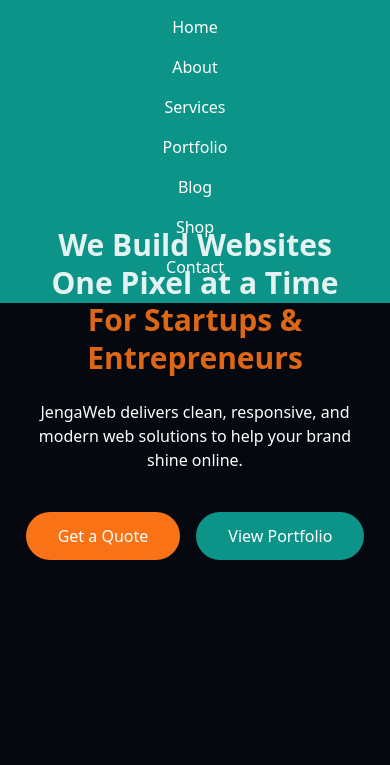
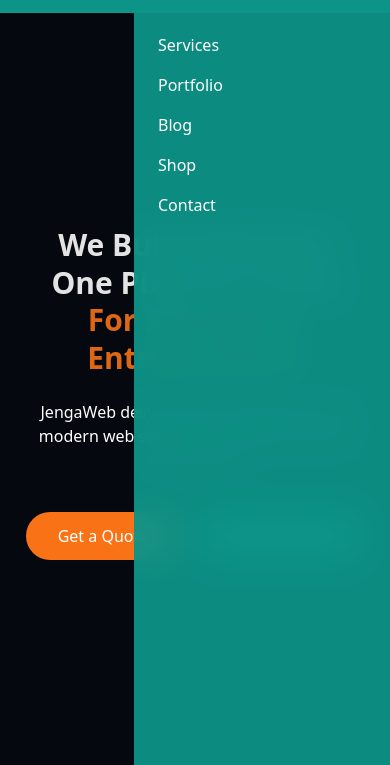
Before and after one commit to quan0790/JengaWeb, a plain HTML site: page index.html in a window 390 px wide. Both pictures are taken after a click on the button 347 px from the left and 46 px from the top of the page. Shown: the part 79-844 px from the top of the page. Drawn offline with nearby package versions, Linux system fonts and the light colour scheme.

Commit message:
changes made

```diff
--- a/index.html
+++ b/index.html
@@ -57,6 +57,15 @@
     border: 1.7px solid #f97316;
   }
   .logo-img:hover { transform: rotate(10deg); }
+
+  /* Mobile menu animation */
+  #mobileMenu {
+    transition: transform 0.3s ease;
+    transform: translateX(100%);
+  }
+  #mobileMenu.open {
+    transform: translateX(0);
+  }
 </style>
 </head>
 
@@ -90,14 +99,14 @@
 </header>
 
 <!-- MOBILE MENU -->
-<div id="mobileMenu" class="hidden fixed top-[70px] left-0 w-full bg-primary text-center text-white flex flex-col gap-4 py-6 md:hidden">
-  <a href="index.html" class="hover:text-secondary">Home</a>
-  <a href="about.html" class="hover:text-secondary">About</a>
-  <a href="services.html" class="hover:text-secondary">Services</a>
-  <a href="portfolio.html" class="hover:text-secondary">Portfolio</a>
-  <a href="blog.html" class="hover:text-secondary">Blog</a>
-  <a href="shop.html" class="hover:text-secondary">Shop</a>
-  <a href="contact.html" class="hover:text-secondary">Contact</a>
+<div id="mobileMenu" class="fixed top-0 right-0 w-64 h-full bg-primary bg-opacity-95 backdrop-blur-lg z-50 flex flex-col p-6 md:hidden">
+  <a href="index.html" class="hover:text-secondary py-2">Home</a>
+  <a href="about.html" class="hover:text-secondary py-2">About</a>
+  <a href="services.html" class="hover:text-secondary py-2">Services</a>
+  <a href="portfolio.html" class="hover:text-secondary py-2">Portfolio</a>
+  <a href="blog.html" class="hover:text-secondary py-2">Blog</a>
+  <a href="shop.html" class="hover:text-secondary py-2">Shop</a>
+  <a href="contact.html" class="hover:text-secondary py-2">Contact</a>
 </div>
 
 <!-- HERO SECTION -->
@@ -157,7 +166,6 @@
     'asset/pexels-negative-space-160107.jpg'
   ];
   let idx = 0;
-
   function changeBg() {
     idx = (idx + 1) % images.length;
     hero.style.backgroundImage = `linear-gradient(rgba(0,0,0,0.65), rgba(0,0,0,0.65)), url(${images[idx]})`;
@@ -174,7 +182,16 @@
   const menuBtn = document.getElementById('menuBtn');
   const mobileMenu = document.getElementById('mobileMenu');
   menuBtn.addEventListener('click', () => {
-    mobileMenu.classList.toggle('hidden');
+    mobileMenu.classList.toggle('open');
+    document.body.style.overflow = mobileMenu.classList.contains('open') ? 'hidden' : '';
+  });
+
+  // Close menu when link clicked
+  mobileMenu.querySelectorAll('a').forEach(link => {
+    link.addEventListener('click', () => {
+      mobileMenu.classList.remove('open');
+      document.body.style.overflow = '';
+    });
   });
 
   // Copyright year
```
Also changed, not shown: shop.html (+4 -4 lines).
